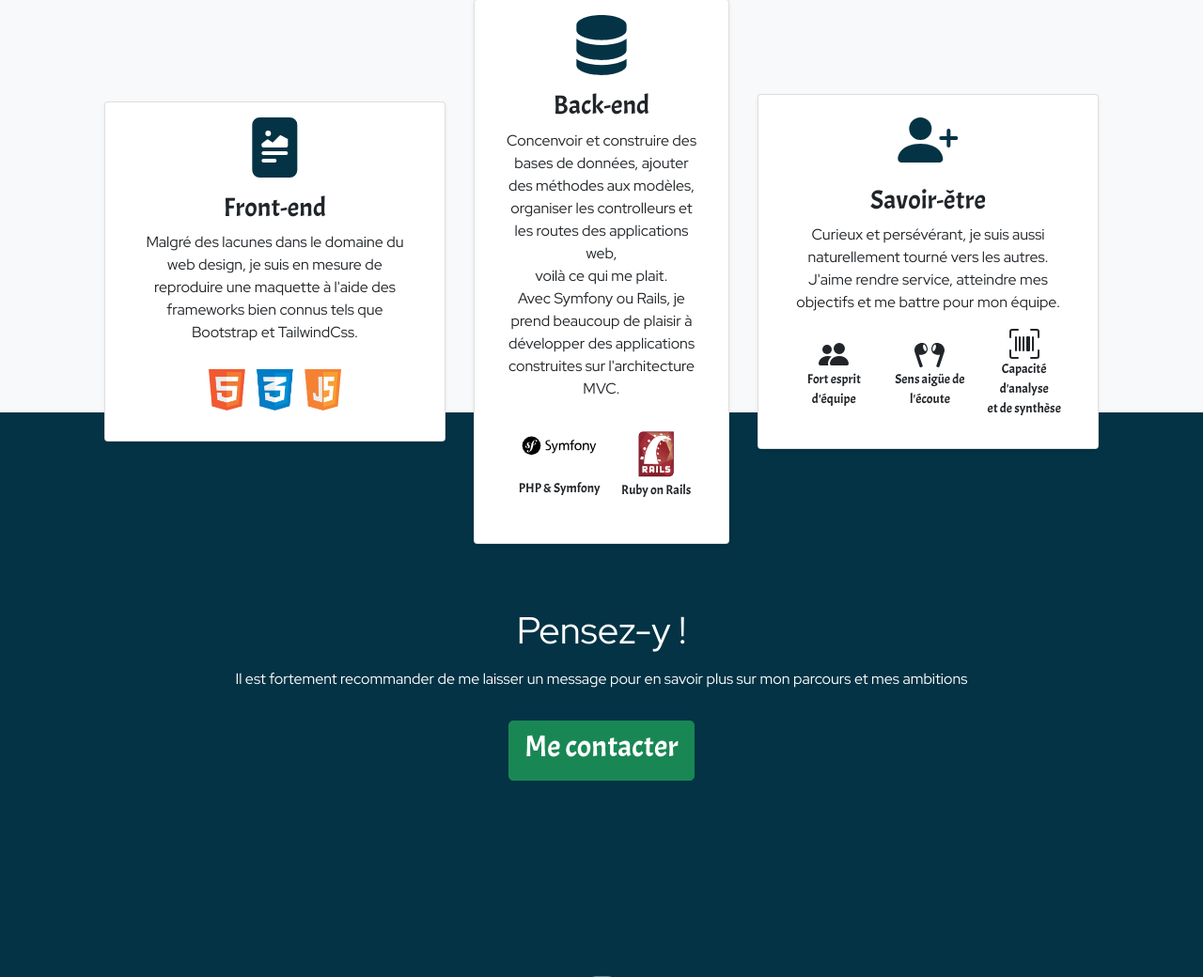
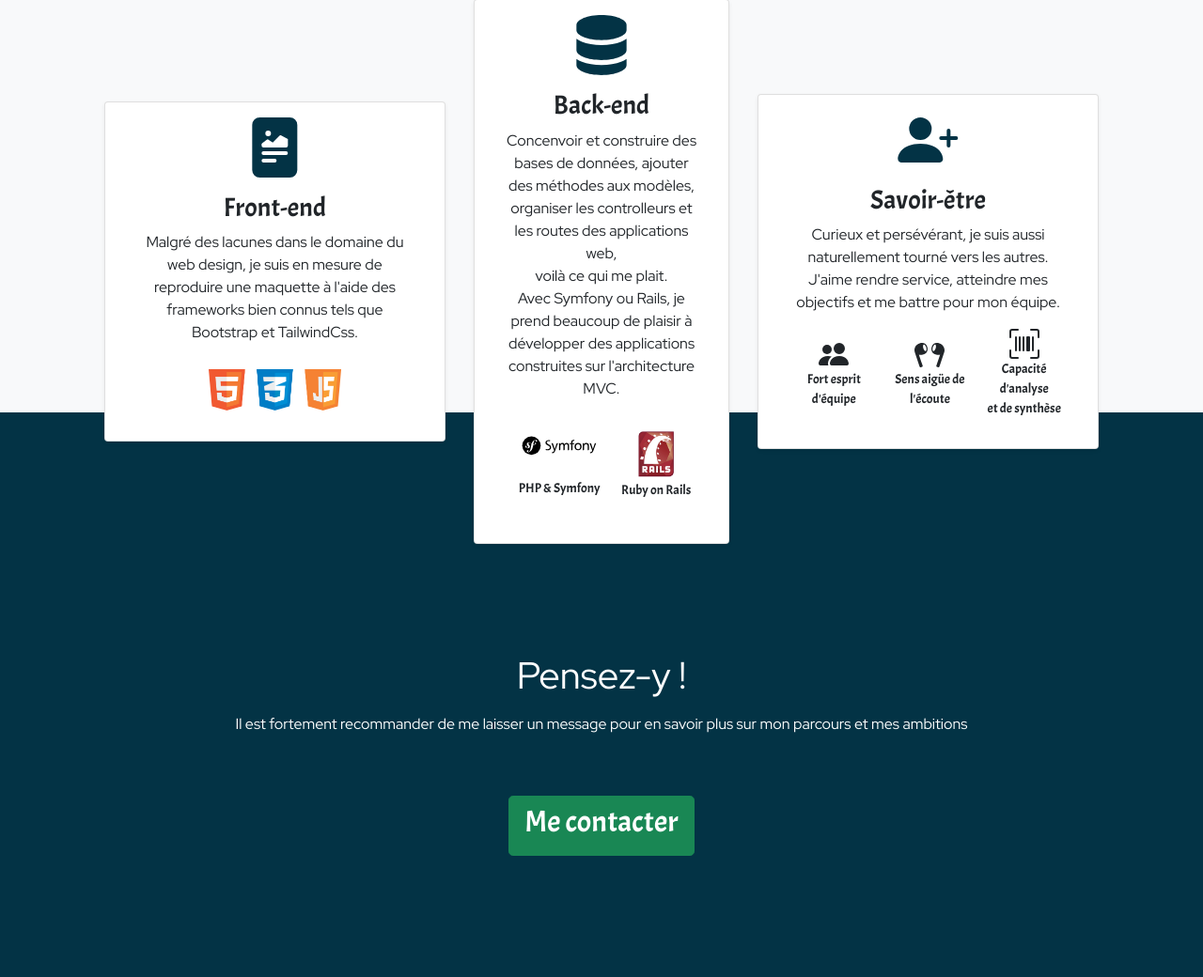
Before and after one commit to YoStM/ystm-vedeu, a PHP site: page /fr/accueil.php in a window 1280 px wide. Shown: the part 2475-3515 px from the top of the page at 94% size. Run offline with PHP 8.4, Linux system fonts and the light colour scheme.

Commit message:
modify margins in homepage contact section

```diff
--- a/fr/page_content/accueil_content.php
+++ b/fr/page_content/accueil_content.php
@@ -171,7 +171,7 @@
 </section>
 
 <section class="canard-darker text-center">
-    <div class="p-3">
+    <div class="p-5 mt-3">
         <p class="h1 my-3">Pensez-y !</p>
         <p class="my-3">Il est fortement recommander de me laisser un message pour en savoir
             plus
```
